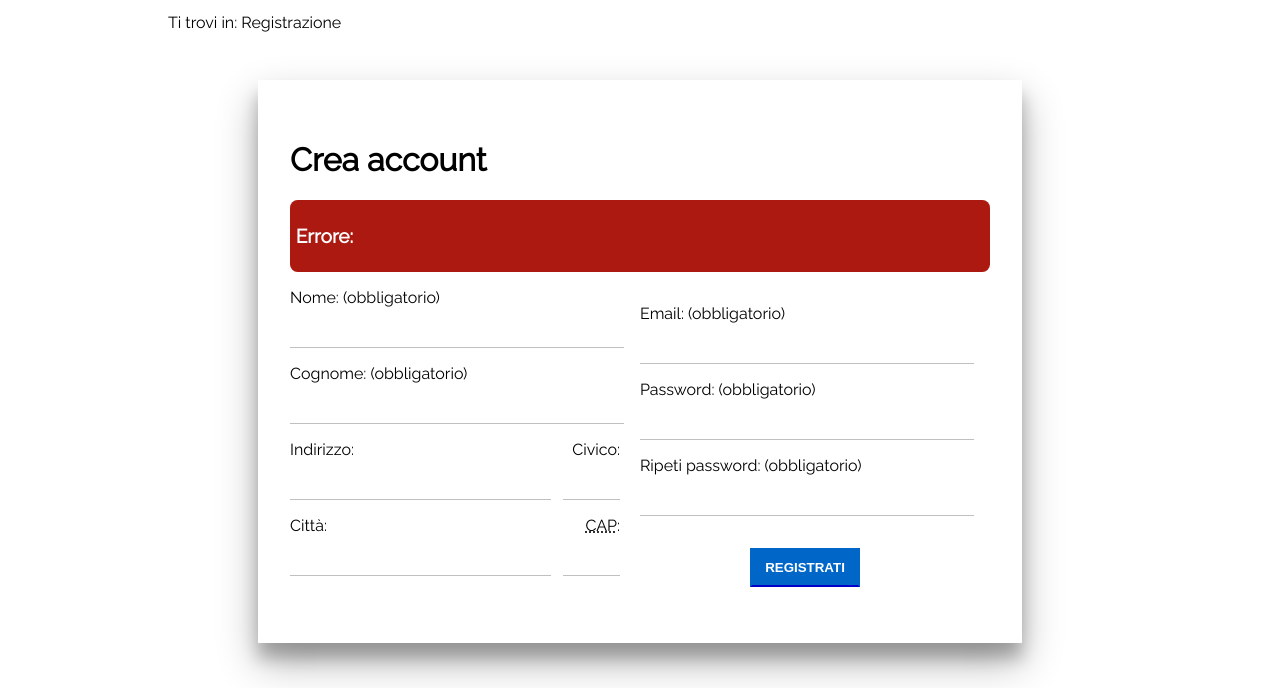
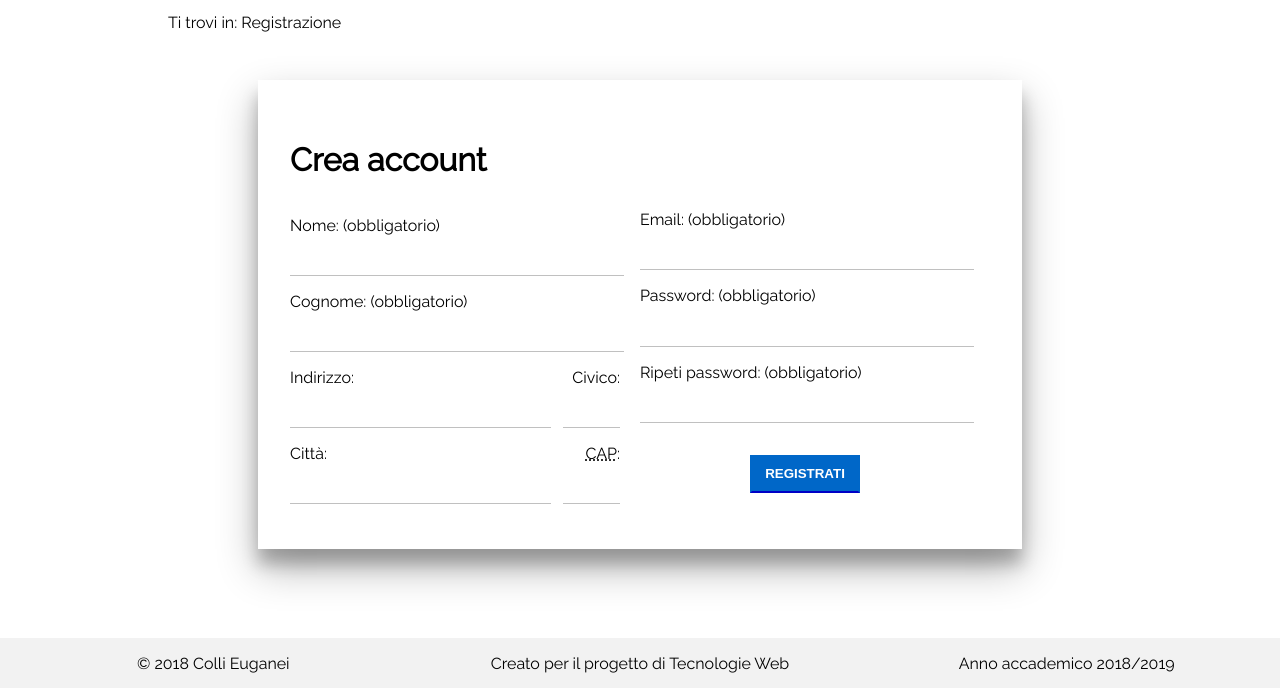
Before and after one commit to maga97/WebApp-ColliEuganei, a PHP site: page /Registrazione.php in a window 1280 px wide. Shown: the part 320-1008 px from the top of the page. Run offline with PHP 8.4, Linux system fonts and the light colour scheme; some libraries are stand-ins or nearby versions.

Commit message:
Sistemato messaggio errore

```diff
--- a/Registrazione.php
+++ b/Registrazione.php
@@ -91,9 +91,8 @@ $errore = "";
              <h1>Crea <span xml:lang="en">account</span></h1>
              <?php
              if (isset($_SESSION["Errore"]))
-                 echo $_SESSION["Errore"];
+                 echo '<div class="alert errore" aria-live="assertive" role="alert" aria-atomic="true" aria-relevant="all">' . $_SESSION["Errore"] . '</div>' . PHP_EOL;
              ?>
-             <div class="alert errore" aria-live="assertive" role="alert" aria-atomic="true" aria-relevant="all"><p class="intestazione-alert">Errore:</p></div>
               <div id="sectionPersonalData" >
                 <div class="log-field-container">
                   <label for="nome" class="log-label">Nome: (obbligatorio)</label>
```
